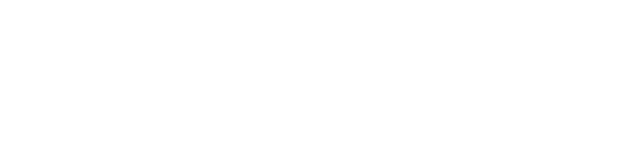
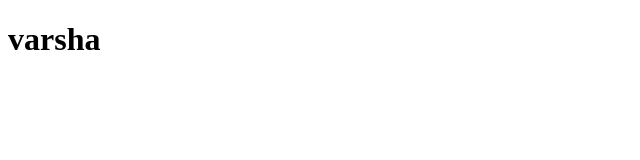
Before and after one commit to Varsha-9/varsha-9.github.io, a plain HTML site: page index.html in a window 1280 px wide. Shown: the whole page, without its empty margins (0-640 px from the left). Drawn offline with Linux system fonts and the light colour scheme.

Commit message:
initial commit

```diff
--- a/index.html
+++ b/index.html
@@ -6,6 +6,6 @@
     <title>Document</title>
 </head>
 <body>
-    <varsha></varsha>
+    <h1>varsha</h1>
 </body>
 </html>
```
